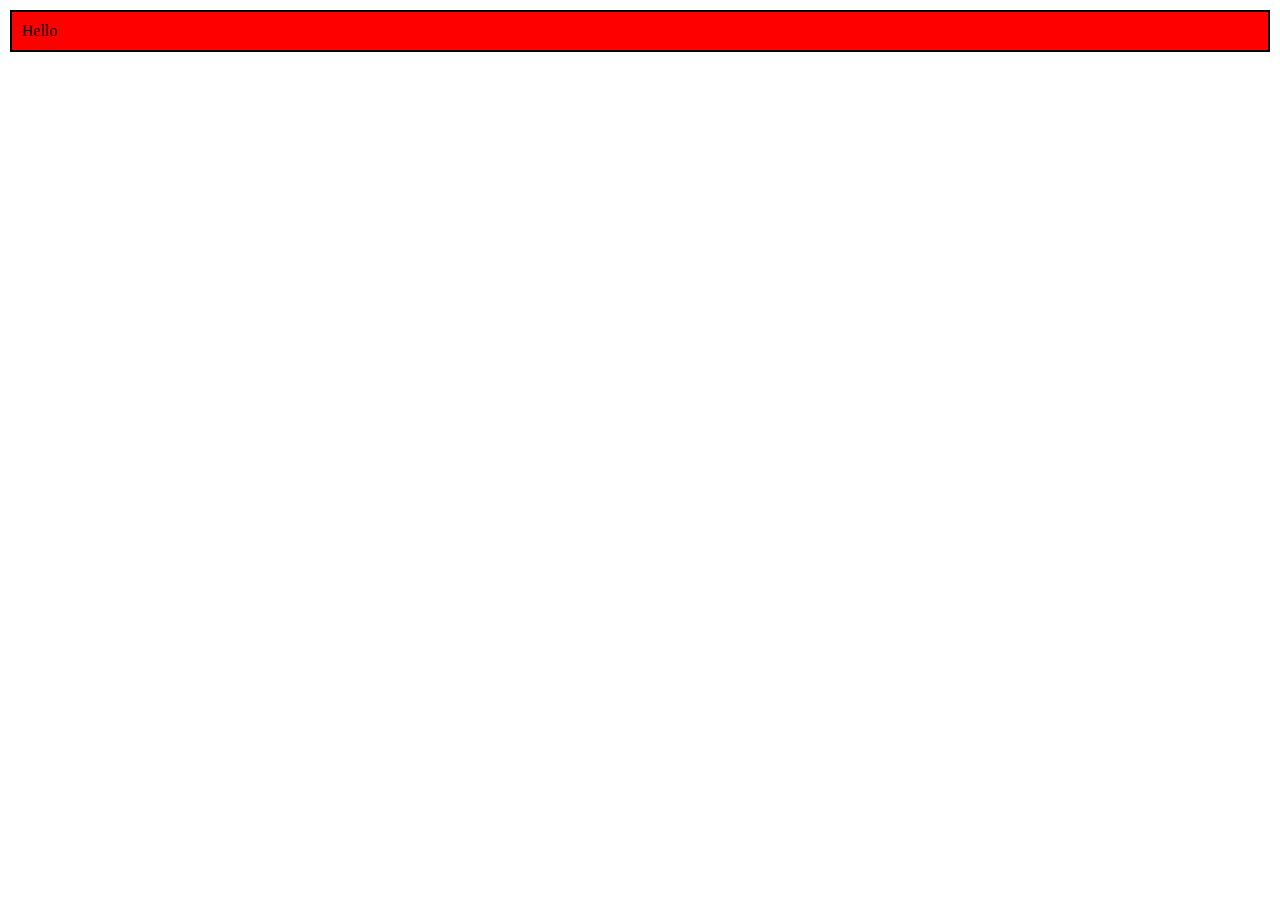
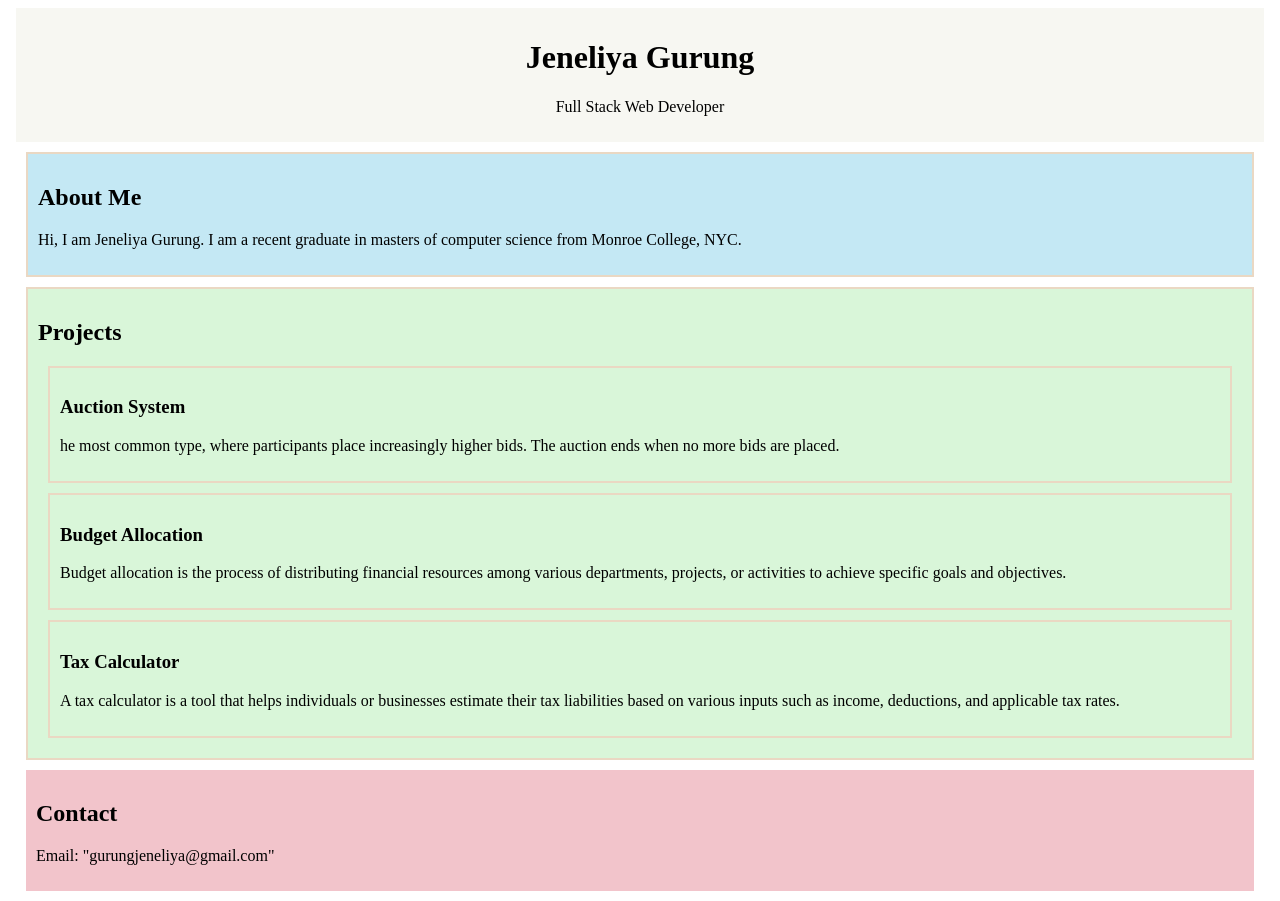
Before and after one commit to Jeneliya12/BFS56, a React (Vite) app: page / in a window 1280 px wide. Before the commit the page ends 800 px from the top, so only its background shows below. Built offline with nearby package versions, Linux system fonts and the light colour scheme.

Commit message:
apply css box model to my portyfolio

```diff
--- a/src/main.css
+++ /dev/null
@@ -1,9 +0,0 @@
-body {
-  margin: 0px;
-}
-.box {
-  background-color: red;
-  margin: 10px;
-  padding: 10px;
-  border: 2px solid black;
-}
--- a/src/main.jsx
+++ b/src/main.jsx
@@ -1,9 +1,58 @@
 import React from "react";
 import ReactDOM from "react-dom/client";
-import "./main.css";
+import "./style.css";
 
 ReactDOM.createRoot(document.getElementById("root")).render(
   <React.StrictMode>
-    <div className="box">Hello</div>
+    <html>
+      <head>
+        <title>My Portfolio</title>
+      </head>
+      <body>
+        <header>
+          <h1>Jeneliya Gurung</h1>
+          <p>Full Stack Web Developer</p>
+        </header>
+        <main>
+          <section className="aboutme">
+            <h2>About Me</h2>
+            <p>
+              Hi, I am Jeneliya Gurung. I am a recent graduate in masters of
+              computer science from Monroe College, NYC.
+            </p>
+          </section>
+          <section className="projects">
+            <h2>Projects</h2>
+            <div className="projectone">
+              <h3>Auction System</h3>
+              <p>
+                he most common type, where participants place increasingly
+                higher bids. The auction ends when no more bids are placed.
+              </p>
+            </div>
+            <div className="projecttwo">
+              <h3>Budget Allocation</h3>
+              <p>
+                Budget allocation is the process of distributing financial
+                resources among various departments, projects, or activities to
+                achieve specific goals and objectives.
+              </p>
+            </div>
+            <div className="projectthree">
+              <h3>Tax Calculator</h3>
+              <p>
+                A tax calculator is a tool that helps individuals or businesses
+                estimate their tax liabilities based on various inputs such as
+                income, deductions, and applicable tax rates.
+              </p>
+            </div>
+          </section>
+          <section className="contact">
+            <h2>Contact</h2>
+            <p>Email: "gurungjeneliya@gmail.com"</p>
+          </section>
+        </main>
+      </body>
+    </html>
   </React.StrictMode>
 );
--- /dev/null
+++ b/src/style.css
@@ -0,0 +1,41 @@
+.aboutme {
+  padding: 10px;
+  margin: 10px;
+  border: 2px solid rgb(234, 216, 195);
+  background-color: rgb(196, 232, 244);
+}
+.projects {
+  padding: 10px;
+  margin: 10px;
+  border: 2px solid rgb(234, 216, 195);
+  background-color: #d9f6d9;
+}
+
+.projectone {
+  padding: 10px;
+  margin: 10px;
+  border: 2px solid rgb(234, 216, 195);
+}
+
+.projecttwo {
+  padding: 10px;
+  margin: 10px;
+  border: 2px solid rgb(234, 216, 195);
+}
+
+.projectthree {
+  padding: 10px;
+  margin: 10px;
+  border: 2px solid rgb(234, 216, 195);
+}
+
+.contact {
+  padding: 10px;
+  margin: 10px;
+  background-color: rgb(242, 196, 203);
+}
+header {
+  padding: 10px;
+  text-align: center;
+  background-color: rgb(247, 247, 242);
+}
```
Also changed, not shown: 2 other files (tests, documents, lock files or other folders).
